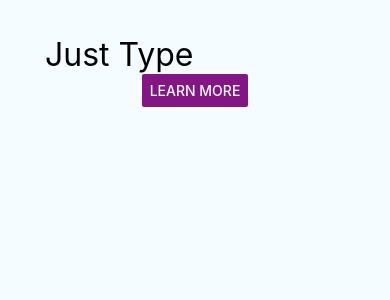
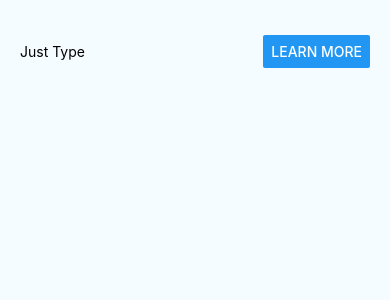
Before and after one commit to cartond/maps-checkin, a React Native app: screen / in a window 390 px wide. Shown: the top 300 px of the page. Built offline with nearby package versions, Linux system fonts and the light colour scheme.

Commit message:
Take in a list of places, display them

```diff
--- a/App.js
+++ b/App.js
@@ -11,33 +11,49 @@
 
 export default class App extends Component {
   state = {
-    placeName: ''
+    placeName: '',
+    places: []
   }
 
   placeNameChangedHandler = (placeName) => {
     this.setState({placeName})
   }
 
+  placeSubmitHandler = () => {
+    if(this.state.placeName.trim() === ""){
+      return;
+    }
+
+    this.setState(prevState => {
+      return {
+        places: prevState.places.concat(this.state.placeName.trim())
+      }
+    })
+  }
+
   render() {
+    const placesOutput = this.state.places.map((place, i) =>
+      <Text key={i}>{place}</Text>
+    )
     return (
       <View style={styles.container}>
+        <View style={styles.inputContainer}>
           <TextInput
-          style={{width: 300, fontSize: 32}}
+            style={styles.placeInput}
             value={this.state.placeName}
             onChangeText={this.placeNameChangedHandler}
             placeholder="Just Type"
             />
-        <Text
-          style={{fontSize: 24}}
-        >
-          {this.state.placeName}
-        </Text>
           <Button
-          onPress={() => alert('doot')}
+           style={styles.placeButton}
+            onPress={this.placeSubmitHandler}
             title="Learn More"
-          color="#841584"
             accessibilityLabel="Learn more about this purple button"
           />
+        </View>
+        <View>
+          {placesOutput}
+        </View>
       </View>
     );
   }
@@ -45,20 +61,25 @@
 
 const styles = StyleSheet.create({
   container: {
+    flex: 1,
     paddingTop: 35,
-    flex: 1,
+    paddingLeft: 20,
+    paddingRight: 20,
+    backgroundColor: '#F5FCFF',
     justifyContent: 'flex-start',
-    alignItems: 'center',
-    backgroundColor: '#F5FCFF',
+    alignItems: "center",
   },
-  welcome: {
-    fontSize: 20,
-    textAlign: 'center',
-    margin: 10,
+  inputContainer: {
+    // flex: 1,
+    width: '100%',
+    flexDirection: 'row',
+    justifyContent: 'space-between',
+    alignItems: 'center'
   },
-  instructions: {
-    textAlign: 'center',
-    color: '#333333',
-    marginBottom: 5,
+  placeInput: {
+    width: '70%'
   },
+  placeButton: {
+    width: '30%'
+  }
 });
```
Lines whose indentation alone changed are shown as unchanged.
